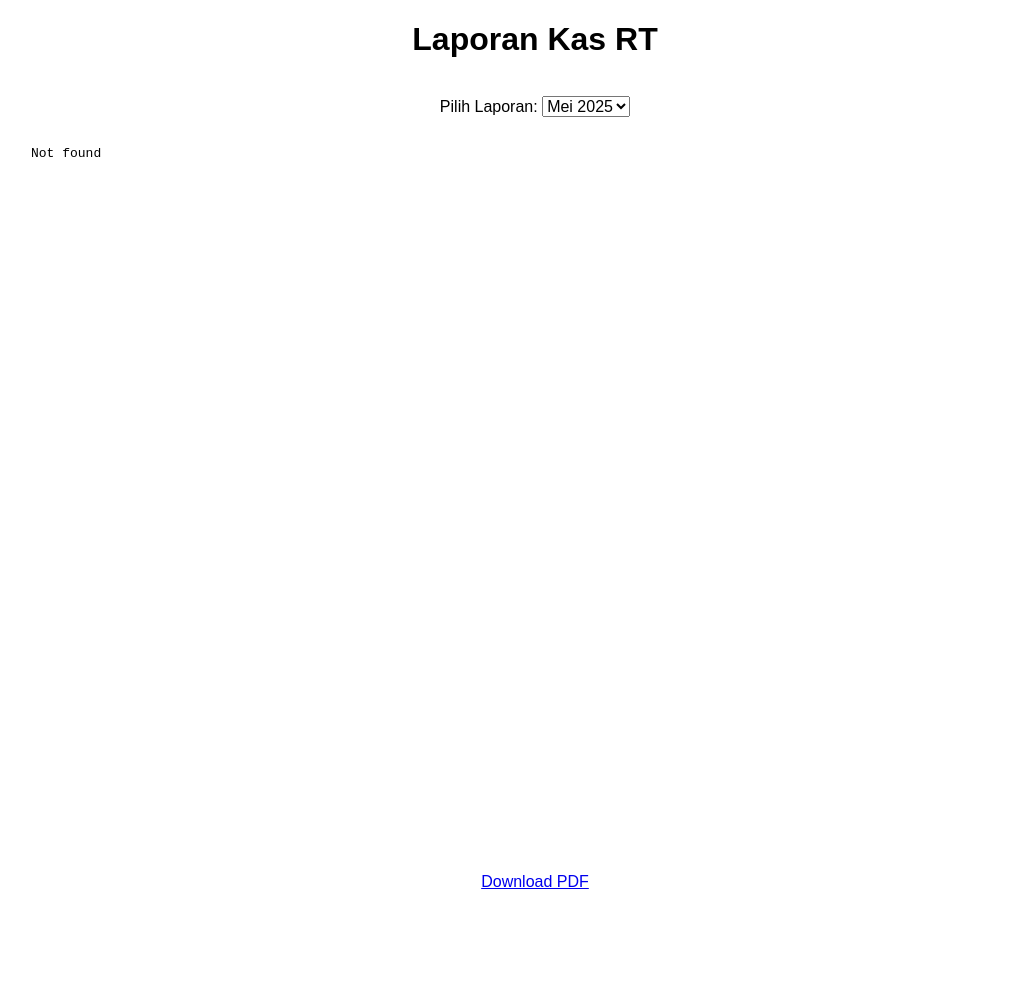
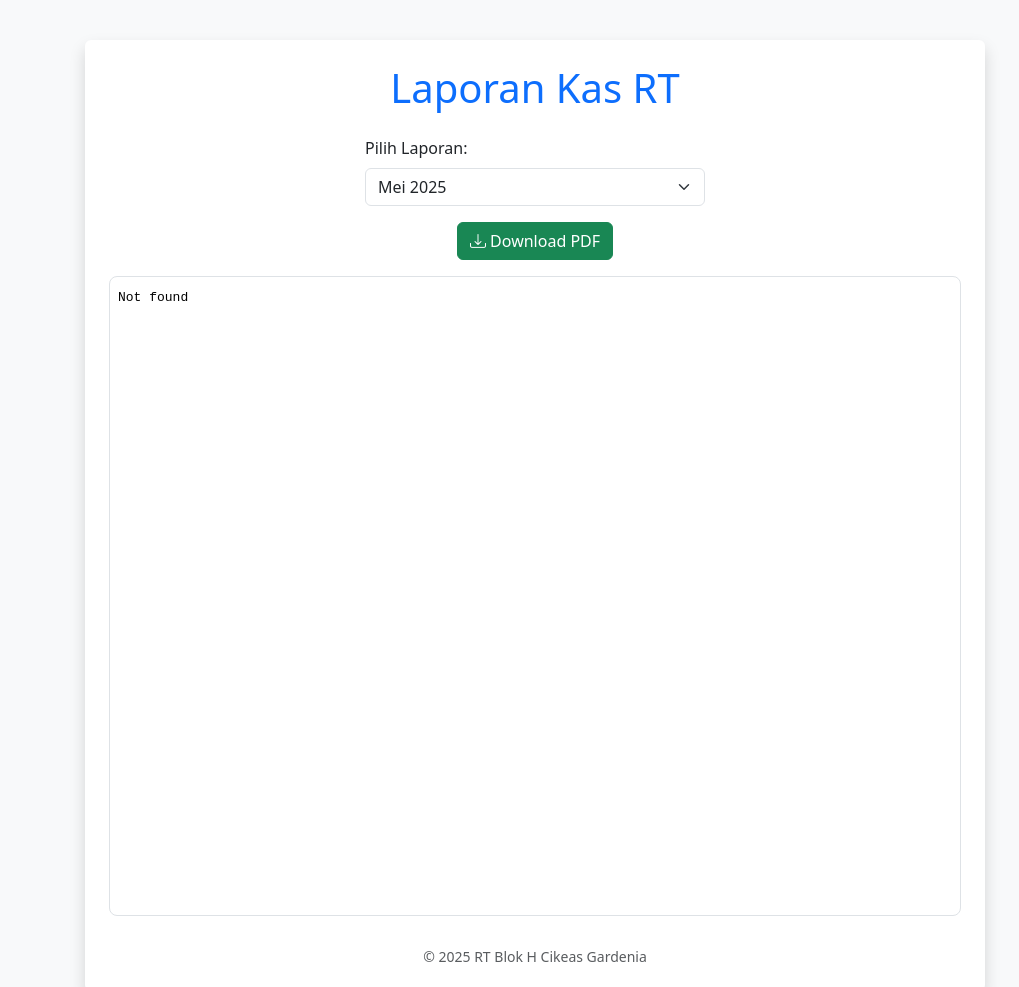
Before and after one commit to BlokHCikeasGardenia/laporankas, a plain HTML site: page index.html in a window 1280 px wide. Shown: the top 987 px of the page, without its empty margins (105-1124 px from the left). Before the commit the page ends 907 px from the top, so only its background shows below. Drawn offline with nearby package versions, Linux system fonts and the light colour scheme.

Commit message:
Update index.html

```diff
--- a/index.html
+++ b/index.html
@@ -2,23 +2,45 @@
 <html lang="id">
 <head>
   <meta charset="UTF-8">
+  <meta name="viewport" content="width=device-width, initial-scale=1">
   <title>Laporan Kas RT</title>
+  <link href="https://cdn.jsdelivr.net/npm/bootstrap@5.3.3/dist/css/bootstrap.min.css" rel="stylesheet">
   <style>
-    body { font-family: Arial, sans-serif; text-align: center; }
-    iframe { width: 80vw; height: 90vh; border: none; margin-top: 1em; }
-    select { font-size: 1em; margin-top: 1em; }
+    body { background: #f8f9fa; }
+    .pdf-frame { width: 100%; height: 80vh; border: 1px solid #dee2e6; border-radius: 8px; }
+    .container { max-width: 900px; margin-top: 40px; }
+    .dropdown-select { max-width: 340px; margin: 0 auto; }
+    @media (max-width: 768px) {
+      .pdf-frame { height: 55vh; }
+    }
   </style>
 </head>
 <body>
-  <h1>Laporan Kas RT</h1>
-  <label for="laporanSelect">Pilih Laporan:</label>
-  <select id="laporanSelect" onchange="changePDF()">
-    <option value="05 Laporan Keuangan Mei 2025.pdf">Mei 2025</option>
-    <!-- Jika ada file baru, tambahkan option di sini -->
-  </select>
-  <br>
-  <iframe id="pdfFrame" src="05 Laporan Keuangan Mei 2025.pdf"></iframe>
-  <p><a id="downloadLink" href="05 Laporan Keuangan Mei 2025.pdf" download>Download PDF</a></p>
+  <div class="container shadow bg-white p-4 rounded">
+    <h1 class="mb-4 text-center text-primary">Laporan Kas RT</h1>
+    <div class="mb-3 dropdown-select">
+      <label for="laporanSelect" class="form-label">Pilih Laporan:</label>
+      <select class="form-select" id="laporanSelect" onchange="changePDF()">
+        <option value="05 Laporan Keuangan Mei 2025.pdf">Mei 2025</option>
+        <!-- Tambahkan option baru di sini untuk file berikutnya -->
+      </select>
+    </div>
+    <div class="mb-3 text-center">
+      <a id="downloadLink" href="05 Laporan Keuangan Mei 2025.pdf" class="btn btn-success" download>
+        <i class="bi bi-download"></i> Download PDF
+      </a>
+    </div>
+    <div>
+      <iframe id="pdfFrame" class="pdf-frame" src="05 Laporan Keuangan Mei 2025.pdf"></iframe>
+    </div>
+    <footer class="mt-4 text-center text-muted small">
+      &copy; 2025 RT Blok H Cikeas Gardenia
+    </footer>
+  </div>
+  <!-- Bootstrap JS (opsional, hanya jika ingin fitur dropdown JS lain) -->
+  <script src="https://cdn.jsdelivr.net/npm/bootstrap@5.3.3/dist/js/bootstrap.bundle.min.js"></script>
+  <!-- Bootstrap Icons (untuk ikon download, opsional) -->
+  <link rel="stylesheet" href="https://cdn.jsdelivr.net/npm/bootstrap-icons@1.10.5/font/bootstrap-icons.css">
   <script>
     function changePDF() {
       var select = document.getElementById('laporanSelect');
```
